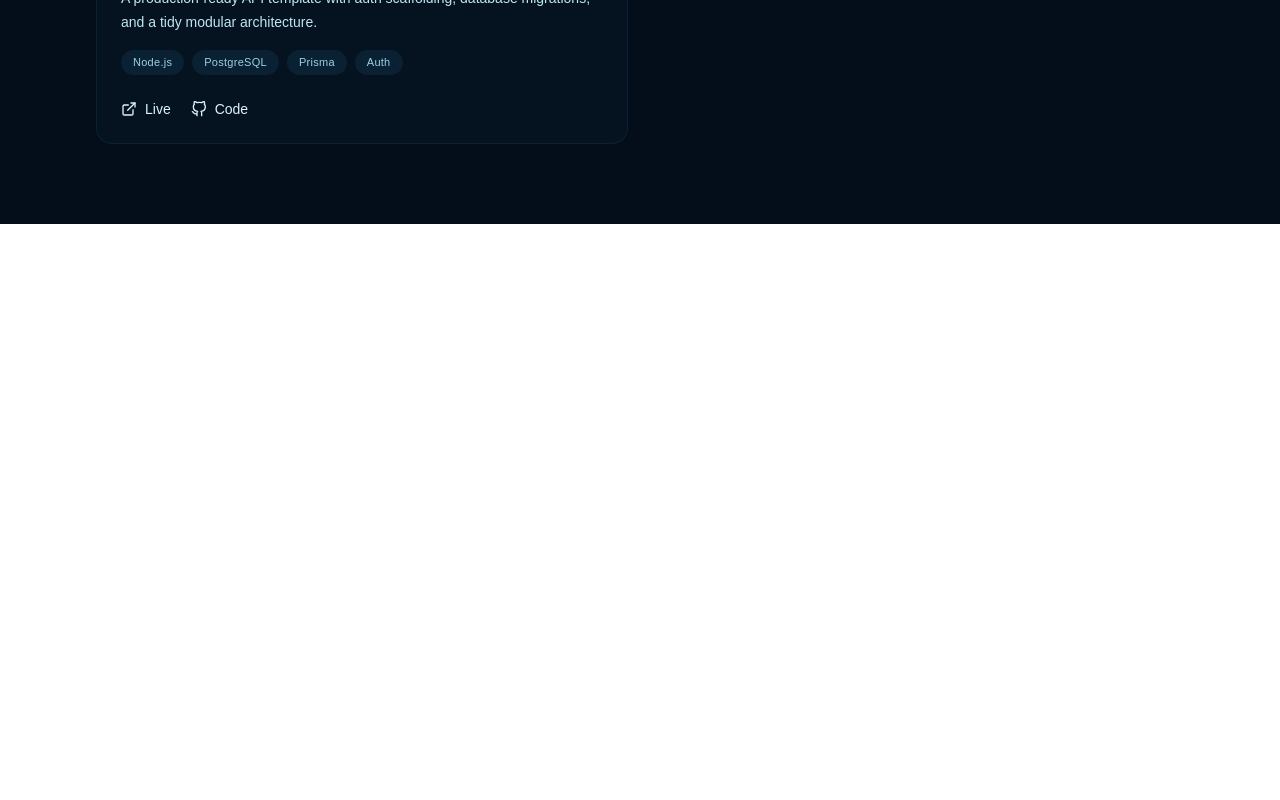
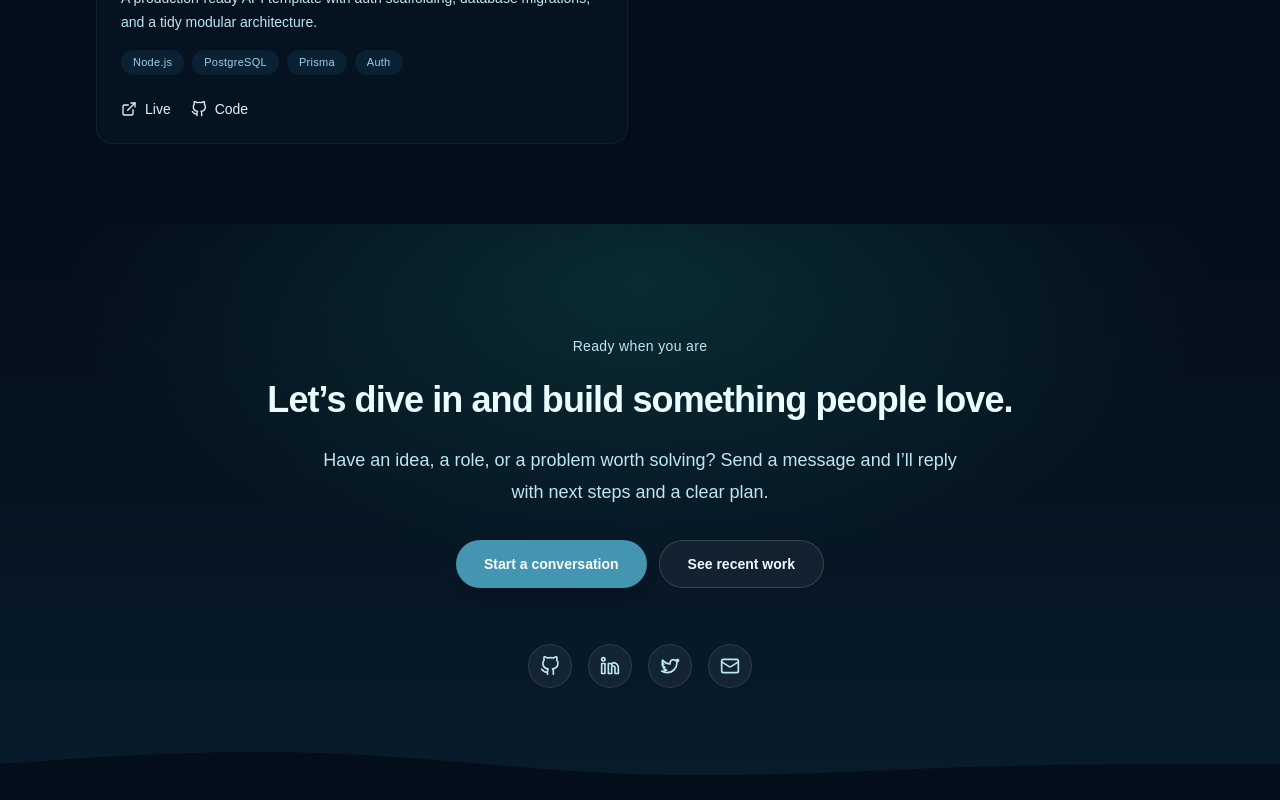
Before and after one commit to rrs301/portfolio-web-testing, a Next.js app: page / in a window 1280 px wide. Shown: the part 1683-2483 px from the top of the page. Before the commit the page ends 1907 px from the top, so only its background shows below. Built offline with nearby package versions, Linux system fonts and the light colour scheme.

Commit message:
Implement Contact CTA Section and Social Connect Links

```diff
--- a/app/page.tsx
+++ b/app/page.tsx
@@ -1,6 +1,7 @@
 import { Hero } from "@/components/sections/Hero";
 import { TechStack } from "@/components/sections/TechStack";
 import { ProjectGallery } from "@/components/projects/ProjectGallery";
+import { ContactCTA } from "@/components/contact/ContactCTA";
 
 export default function Home() {
   return (
@@ -8,6 +9,7 @@ export default function Home() {
       <Hero />
       <TechStack />
       <ProjectGallery />
+      <ContactCTA />
     </main>
   );
 }
--- /dev/null
+++ b/components/contact/ContactCTA.tsx
@@ -0,0 +1,119 @@
+import type { ComponentType, SVGProps } from "react";
+
+import { Mail } from "lucide-react";
+
+import { Github } from "@/components/icons/Github";
+import { Linkedin } from "@/components/icons/Linkedin";
+import { Twitter } from "@/components/icons/Twitter";
+
+type SocialLink = {
+    label: string;
+    href: string;
+    icon: ComponentType<SVGProps<SVGSVGElement>>;
+};
+
+const SOCIAL_LINKS: readonly SocialLink[] = [
+    {
+        label: "GitHub",
+        href: "https://github.com/",
+        icon: Github,
+    },
+    {
+        label: "LinkedIn",
+        href: "https://www.linkedin.com/",
+        icon: Linkedin,
+    },
+    {
+        label: "Twitter",
+        href: "https://twitter.com/",
+        icon: Twitter,
+    },
+    {
+        label: "Email",
+        href: "mailto:hello@example.com",
+        icon: Mail,
+    },
+] as const;
+
+function WaveDivider() {
+    return (
+        <div aria-hidden className="absolute inset-x-0 bottom-0 overflow-hidden leading-none">
+            <svg
+                viewBox="0 0 1440 120"
+                preserveAspectRatio="none"
+                className="h-16 w-[calc(100%+2px)] translate-y-[1px] text-ocean-950 sm:h-20"
+            >
+                <path
+                    fill="currentColor"
+                    d="M0,64L60,58.7C120,53,240,43,360,48C480,53,600,75,720,80C840,85,960,75,1080,69.3C1200,64,1320,64,1380,64L1440,64L1440,120L1380,120C1320,120,1200,120,1080,120C960,120,840,120,720,120C600,120,480,120,360,120C240,120,120,120,60,120L0,120Z"
+                />
+            </svg>
+        </div>
+    );
+}
+
+export function ContactCTA() {
+    return (
+        <section
+            id="contact"
+            className="relative isolate overflow-hidden bg-gradient-to-b from-ocean-950 to-ocean-900 text-ocean-50"
+        >
+            {/* Ambient glow */}
+            <div
+                aria-hidden
+                className="pointer-events-none absolute inset-0 bg-[radial-gradient(60rem_30rem_at_50%_10%,rgba(45,212,191,0.14)_0%,transparent_60%)]"
+            />
+
+            <div className="relative mx-auto w-full max-w-6xl px-6 py-20 text-center sm:py-24 lg:px-8 lg:py-28">
+                <div className="mx-auto flex max-w-3xl flex-col items-center gap-6">
+                    <p className="text-sm font-medium tracking-wide text-ocean-200">
+                        Ready when you are
+                    </p>
+                    <h2 className="text-balance text-3xl font-semibold tracking-tight text-ocean-50 sm:text-4xl">
+                        Let’s dive in and build something people love.
+                    </h2>
+                    <p className="max-w-prose text-pretty text-base leading-7 text-ocean-200 sm:text-lg sm:leading-8">
+                        Have an idea, a role, or a problem worth solving? Send a message and I’ll reply with next steps
+                        and a clear plan.
+                    </p>
+
+                    <div className="mt-2 flex w-full flex-col items-center justify-center gap-3 sm:flex-row">
+                        <a
+                            href="mailto:hello@example.com"
+                            className="inline-flex h-12 items-center justify-center rounded-full bg-ocean-500 px-7 text-sm font-semibold text-white shadow-lg transition-all hover:bg-ocean-400 hover:-translate-y-0.5 focus-visible:outline focus-visible:outline-2 focus-visible:outline-offset-2 focus-visible:outline-ocean-300"
+                        >
+                            Start a conversation
+                        </a>
+                        <a
+                            href="#work"
+                            className="inline-flex h-12 items-center justify-center rounded-full border border-white/15 bg-white/5 px-7 text-sm font-semibold text-ocean-50 backdrop-blur transition-colors hover:bg-white/10 focus-visible:outline focus-visible:outline-2 focus-visible:outline-offset-2 focus-visible:outline-white/40"
+                        >
+                            See recent work
+                        </a>
+                    </div>
+
+                    <div className="mt-8 flex flex-wrap items-center justify-center gap-4">
+                        {SOCIAL_LINKS.map((link) => {
+                            const Icon = link.icon;
+                            return (
+                                <a
+                                    key={link.label}
+                                    href={link.href}
+                                    target={link.href.startsWith("http") ? "_blank" : undefined}
+                                    rel={link.href.startsWith("http") ? "noreferrer" : undefined}
+                                    aria-label={link.label}
+                                    className="group inline-flex h-11 w-11 items-center justify-center rounded-full border border-white/10 bg-white/5 text-ocean-200 transition-colors hover:text-ocean-400 focus-visible:outline focus-visible:outline-2 focus-visible:outline-offset-2 focus-visible:outline-ocean-300"
+                                >
+                                    <Icon className="h-5 w-5" aria-hidden />
+                                </a>
+                            );
+                        })}
+                    </div>
+                </div>
+            </div>
+
+            {/* Decorative wave divider into footer / page end */}
+            <WaveDivider />
+        </section>
+    );
+}
--- /dev/null
+++ b/components/icons/Linkedin.tsx
@@ -0,0 +1,32 @@
+import { createLucideIcon } from "lucide-react";
+
+// `lucide-react@1.x` doesn't ship brand icons like LinkedIn.
+// Define a Lucide-style LinkedIn glyph locally.
+export const Linkedin = createLucideIcon("Linkedin", [
+    [
+        "path",
+        {
+            d: "M16 8a6 6 0 0 1 6 6v7h-4v-7a2 2 0 0 0-2-2 2 2 0 0 0-2 2v7h-4V9h4v2a4 4 0 0 1 2-3z",
+            key: "linkedin-path-1",
+        },
+    ],
+    [
+        "rect",
+        {
+            x: "2",
+            y: "9",
+            width: "4",
+            height: "12",
+            key: "linkedin-rect",
+        },
+    ],
+    [
+        "circle",
+        {
+            cx: "4",
+            cy: "4",
+            r: "2",
+            key: "linkedin-circle",
+        },
+    ],
+]);
--- /dev/null
+++ b/components/icons/Twitter.tsx
@@ -0,0 +1,13 @@
+import { createLucideIcon } from "lucide-react";
+
+// `lucide-react@1.x` doesn't ship brand icons like Twitter/X.
+// Define a Lucide-style Twitter bird locally.
+export const Twitter = createLucideIcon("Twitter", [
+    [
+        "path",
+        {
+            d: "M22 5.8c-.8.35-1.6.6-2.5.7.9-.55 1.6-1.4 1.9-2.45-.85.5-1.8.85-2.8 1.05A4.2 4.2 0 0 0 12 8.5c0 .35.04.7.12 1.02-3.6-.18-6.8-1.9-8.95-4.55A4.2 4.2 0 0 0 4.5 10.1c-.7-.02-1.35-.2-1.92-.53v.05c0 2.02 1.45 3.7 3.36 4.08-.35.1-.75.16-1.15.16-.28 0-.55-.03-.8-.08.55 1.7 2.1 2.95 4 2.98A8.4 8.4 0 0 1 2 18.2 11.85 11.85 0 0 0 8.4 20c7.7 0 11.9-6.4 11.9-11.95 0-.18 0-.36-.02-.55.82-.58 1.55-1.32 2.12-2.15z",
+            key: "twitter-path",
+        },
+    ],
+]);
```
